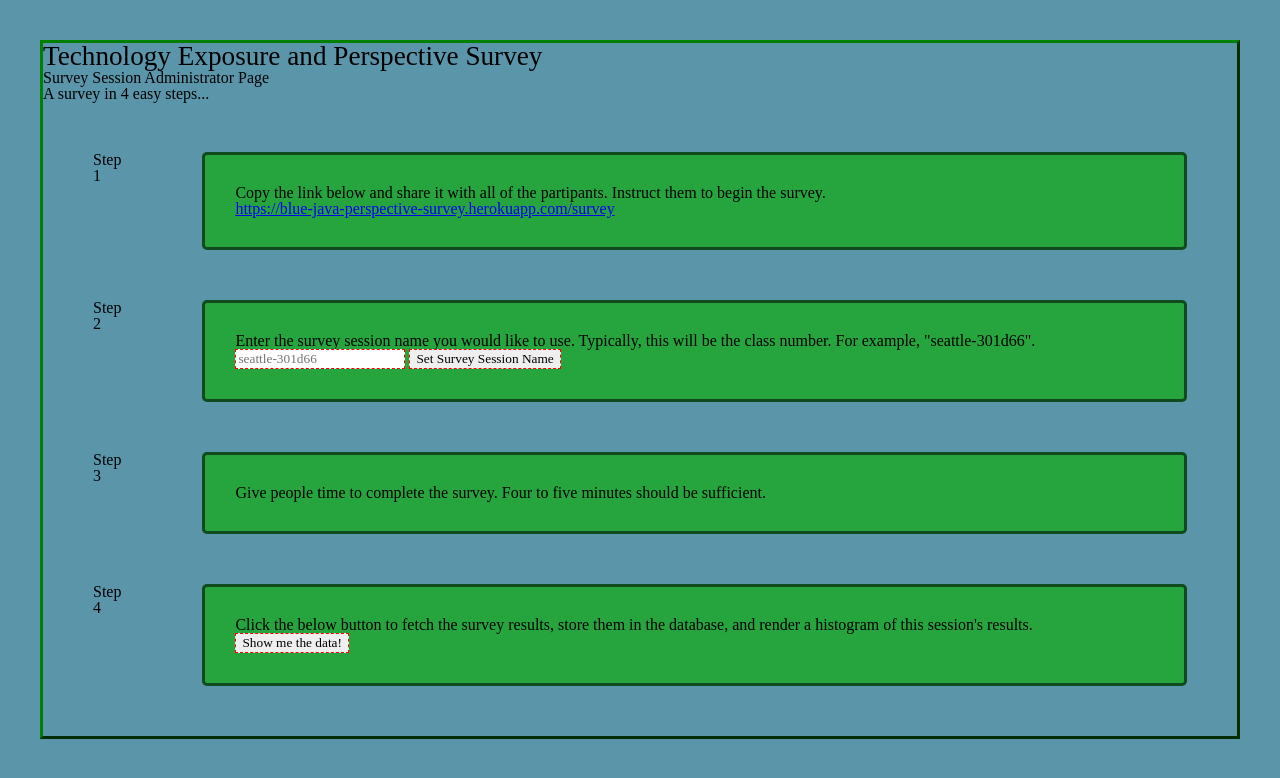
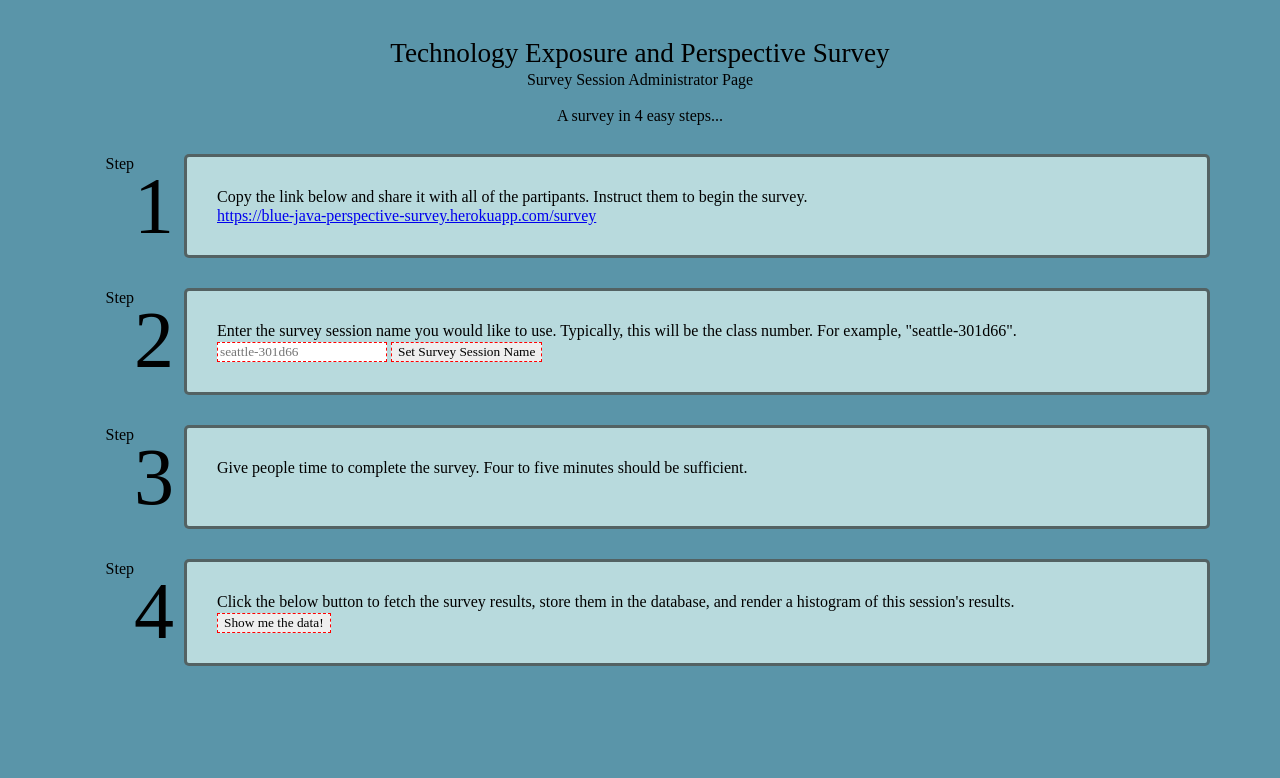
Before and after one commit to codefellows/tech-perspective-survey, a Node server app: page / in a window 1280 px wide. Shown: the top 778 px of the page. Run offline with Node 20, Linux system fonts and the light colour scheme; some web fonts are replaced.

Commit message:
much better homepage format

```diff
--- a/public/styles/homepagecheat.css
+++ b/public/styles/homepagecheat.css
@@ -5,32 +5,78 @@
 
 }
 
-body{
+h1, h2 {
+  margin-bottom: 5px;
+}
+
+h3 {
+  margin-top: 20px;
+}
+
+body {
   background-color: tan;
-  margin: 40px;
-  border: outset green;
+  margin: 40px 40px 10px 40px;
   background-color: rgb(90, 149, 169);
 }
 
-a{
+header, #showDataButton {
+  /* display: flex;
+  justify-content: center; */
+  text-align: center;
+  justify-content: center;
+}
+
+header:first-child {
+  /* clear: both; */
+  margin-bottom: 20px;
+  /* color: red; */
+
+}
+
+.stepBox {
+  display: flex;
+  /* flex-direction: row-reverse; */
+  flex-direction: row-reverse;
+  flex-direction: row;
+
+  justify-content: flex-end;
+  align-items: flex-start;
+  align-content: space-around;
+  /* display: inline-block; */
+  /* color: red;
+  background-color: thistle; */
+  /* border: 2px solid red; */
+  padding-right: 10px;
+}
+
+.stepNumber {
+  font-size: 5em;
+}
+
+.stepBox > p {
+  /* border: 2px dashed orange; */
+  display: inline-block;
+  float: right;
+}
+
+a {
   text-align:center;
 }
 
-h1{
+h1 {
   font-size: 1.7em;
 
 }
 
-admin
-
 div {
-  border: green dashed 1px;
+  /* border: green dashed 1px; */
 }
 
 .stepBox:nth-child(2) {
   font-size: 1.2em;
   color:red;
 }
+
 
 .stepBox:last-child {
   font-size: 5em;
@@ -39,7 +85,7 @@ div {
 .stepRow {
   display: grid;
   grid-template-columns: 1fr 9fr;
-  margin: 50px 50px 50px 50px;
+  margin: 30px 30px 30px 30px;
 
 }
 
@@ -47,10 +93,9 @@ div {
   border: rgba(0, 0, 0, 0.55) 3px solid;
   border-radius: 5px;
   box-shadow: gray 20px;
-  background-color: rgb(38, 165, 63);
+  background-color: rgb(184, 218, 221);
   padding: 30px 30px 30px 30px;
 }
-
 
 /* #stepNumCol>div {
   display: flex;
@@ -59,3 +104,7 @@ div {
 #stepNumCol>div>p {
   float: right;
 } */
+
+p {
+  line-height: 1.3em;
+}
--- a/views/pages/index.ejs
+++ b/views/pages/index.ejs
@@ -22,7 +22,7 @@
         <div id="rowOne" class="stepRow">
           <div class="stepBox">
             <p>Step</p>
-            <p>1</p>
+            <p class="stepNumber">1</p>
           </div>
           <div class="instructionBox">
             <p>Copy the link below and share it with all of the partipants. Instruct them to begin the survey.</p>
@@ -32,7 +32,7 @@
         <div id="rowTwo" class="stepRow">
           <div class="stepBox">
             <p>Step</p>
-            <p>2</p>
+            <p class="stepNumber">2</p>
           </div>
           <div class="instructionBox">
             <p>Enter the survey session name you would like to use.  Typically, this will be the class number.  For example, "seattle-301d66".</p>
@@ -47,7 +47,7 @@
         <div id="rowThree" class="stepRow">
           <div class="stepBox">
             <p>Step</p>
-            <p>3</p>
+            <p class="stepNumber">3</p>
           </div>
           <div class="instructionBox">
             <p>Give people time to complete the survey.  Four to five minutes should be sufficient.</p>
@@ -56,12 +56,12 @@
         <div id="rowFour" class="stepRow">
           <div class="stepBox">
             <p>Step</p>
-            <p>4</p>
+            <p class="stepNumber">4</p>
           </div>
           <div class="instructionBox">
             <p>Click the below button to fetch the survey results, store them in the database, and render a histogram of this session's results.</p>
             <form name="getDataForm" method="get" action="/getdata">
-              <button name="getDataButton" type="submit" class="btn btn-primary">
+              <button id="showDataButton" name="getDataButton" type="submit" class="btn btn-primary">
                 Show me the data!
               </button>
             </form>
```
Also changed, not shown: README.md.
